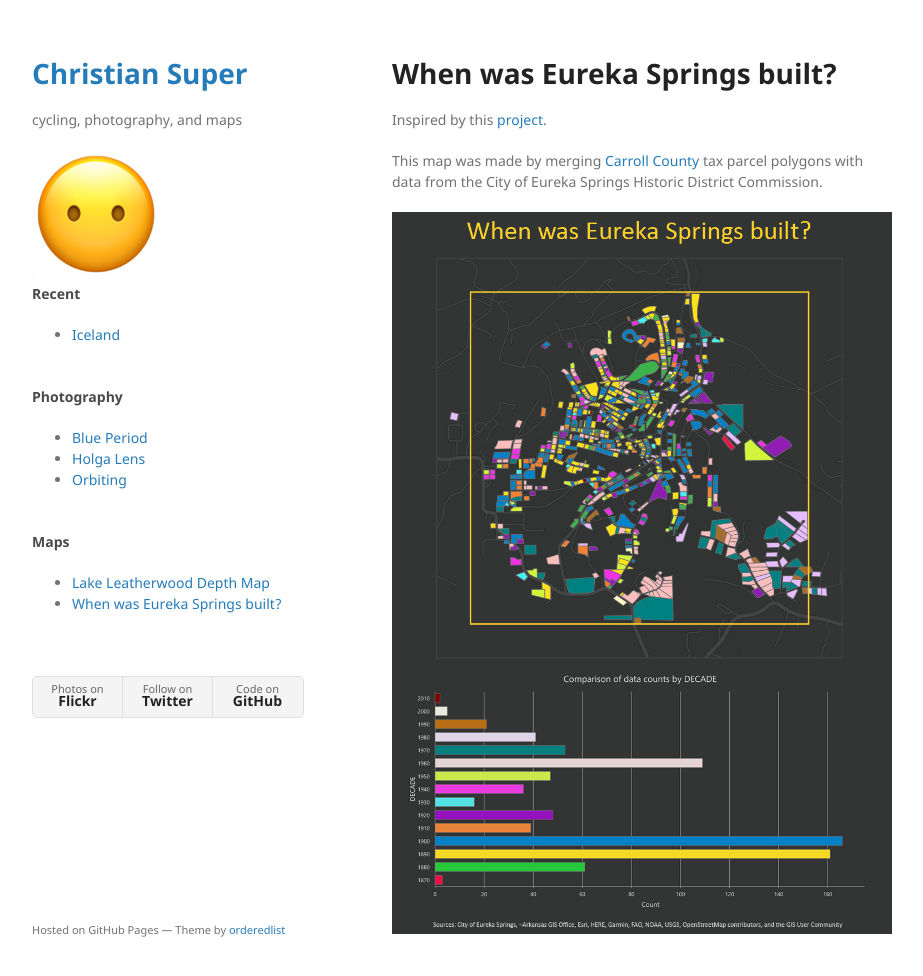
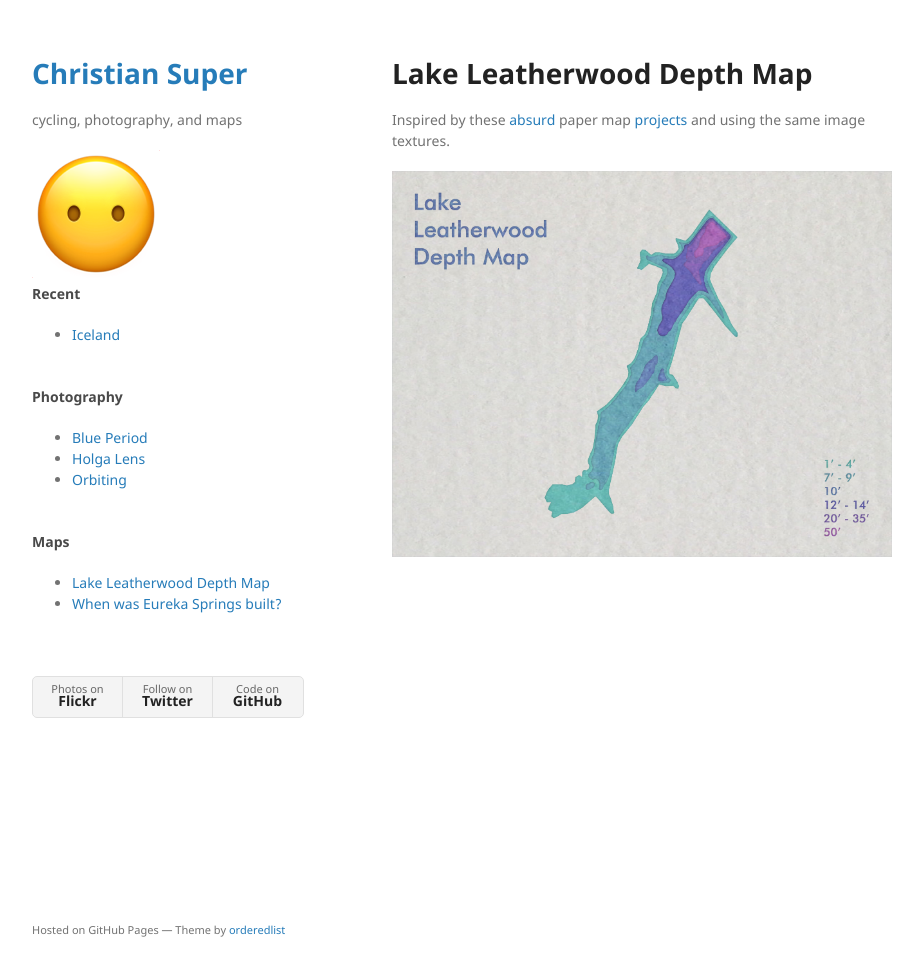
Before and after one commit to csuper/csuper.github.io, a Jekyll site: the page built from lake_leatherwood_depth_map.md, in a window 1280 px wide and 1009 px high. Shown: the top 976 px of the window, without its empty margins (178-1101 px from the left). Built offline with Jekyll 4.4.1, drawn with Linux system fonts in a browser that asks for light colours; our own code applies the rules of GitHub Pages for plain Markdown files.

Commit message:
update to ll depth

```diff
--- a/lake_leatherwood_depth_map.md
+++ b/lake_leatherwood_depth_map.md
@@ -2,10 +2,8 @@
 layout: default
 ---
 
-# When was Eureka Springs built?
+# Lake Leatherwood Depth Map
 
-Inspired by this <a href="https://www.waldrn.com/indy-building-age-map/">project</a>.
+Inspired by these <a href="https://www.esri.com/arcgis-blog/products/arcgis-pro/mapping/absurd-paper-maps-in-pro/">absurd</a> paper map <a href="https://adventuresinmapping.com/2017/12/12/papercut-lake-map/">projects</a> and using the same image textures.
 
-This map was made by merging <a href="http://gis.arkansas.gov/product/parcel-polygon-county-assessor-mapping-program-polygon/">Carroll County</a> tax parcel polygons with data from the City of Eureka Springs Historic District Commission.
-
-<a href="https://csuper.us/assets/img/WhenWasESBuilt_FINAL.png"><img src="https://csuper.us/assets/img/WhenWasESBuilt_FINAL.png" alt="When was Eureka Springs Built" /></a>
+<a href="https://csuper.us/assets/img/LLDepthMapFINALSm.png"><img src="https://csuper.us/assets/img/LLDepthMapFINALSm.png" alt="Lake Leatherwood Depth Map" /></a>
```
